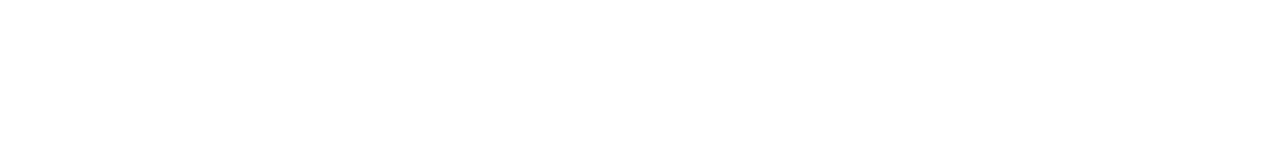
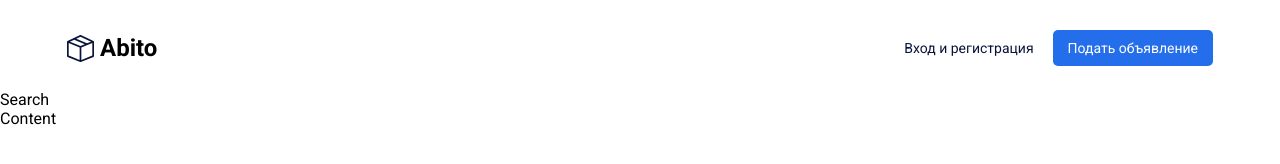
Before and after one commit to LvuhaCool/Abito-react, a plain HTML site: page index.html in a window 1280 px wide. Drawn offline with Linux system fonts and the light colour scheme.

Commit message:
first lesson code

```diff
--- a/index.html
+++ b/index.html
@@ -4,8 +4,30 @@
     <meta charset="UTF-8">
     <meta name="viewport" content="width=device-width, initial-scale=1.0">
     <title>Abito</title>
+    <link rel="stylesheet" href="./style.css">
+    <link rel="preconnect" href="https://fonts.googleapis.com">
+    <link rel="preconnect" href="https://fonts.gstatic.com" crossorigin>
+    <link href="https://fonts.googleapis.com/css2?family=Roboto:ital,wght@0,100..900;1,100..900&display=swap" rel="stylesheet">
 </head>
 <body>
-
+    <header class="header">
+        <div class="container">
+            <div class="header-box">
+                <div class="header-logo">
+                    <img src="./img/logo.svg" alt="Logo">
+                    <span>Abito</span>
+                </div>
+                <div class="header-controls">
+                    <button class="btn btn-outline">Вход и регистрация</button>
+                    <button class="btn btn-primary">Подать объявление</button>
+                </div>
+                <div class="header-hamburger">
+                    <img src="./img/hamburger.svg" alt="Hamburger">
+                </div>
+            </div>
+        </div>
+    </header>
+    <div>Search</div>
+    <main>Content</main>
 </body>
 </html>
--- /dev/null
+++ b/style.css
@@ -0,0 +1,76 @@
+* {
+    box-sizing: border-box;
+    font-family: "Roboto", sans-serif;
+}
+body {
+    margin: 0;
+}
+.container {
+    width: 100%;
+    max-width: 1170px;
+    padding: 0 12px;
+    margin: 0 auto;
+}
+.btn {
+    font-size: 14px;
+    line-height: 16px;
+    font-weight: 400;
+    padding: 10px 15px;
+    border-radius: 5px;
+    border: none;
+    cursor: pointer;
+}
+.btn-outline {
+    background-color: transparent;
+    color: rgb(10, 20, 58);
+}
+.btn-primary {
+    background-color: rgb(37, 110, 235);
+    color: rgb(255, 255, 255);
+}
+.header {
+    padding-top: 30px;
+    padding-bottom: 24px;
+}
+.header-box {
+    display: flex;
+    justify-content: space-between;
+    align-items: center;
+}
+.header-logo {
+    display: flex;
+    justify-content: flex-start;
+    align-items: center;
+}
+.header-logo span {
+    line-height: 28px;
+    font-size: 24px;
+    font-weight: 700;
+    margin-left: 6px;
+}
+.header-hamburger {
+    width: 30px;
+    height: 19px;
+    display: none;
+}
+@media (max-width: 1200px) {
+    .container {
+        max-width: 991px;
+    }
+}
+@media (max-width: 991px) {
+    .container {
+        max-width: 730px;
+    }
+}
+@media (max-width: 786px) {
+    .container {
+        max-width: 100%;
+    }
+    .header-controls {
+        display: none;
+    }
+    .header-hamburger {
+        display: block;
+    }
+}
```
Also changed, not shown: img/hamburger.svg (added), img/logo.svg (added).
